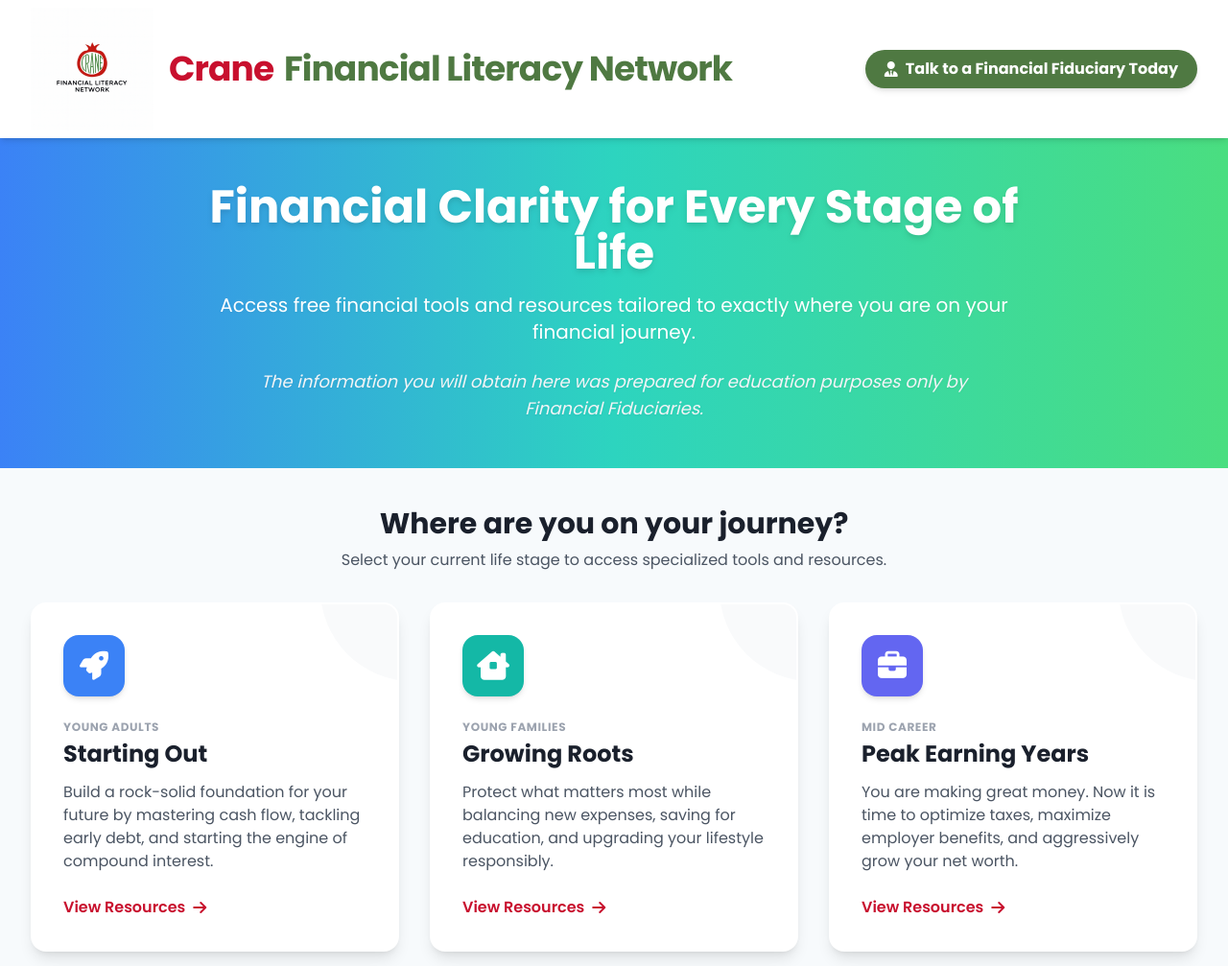
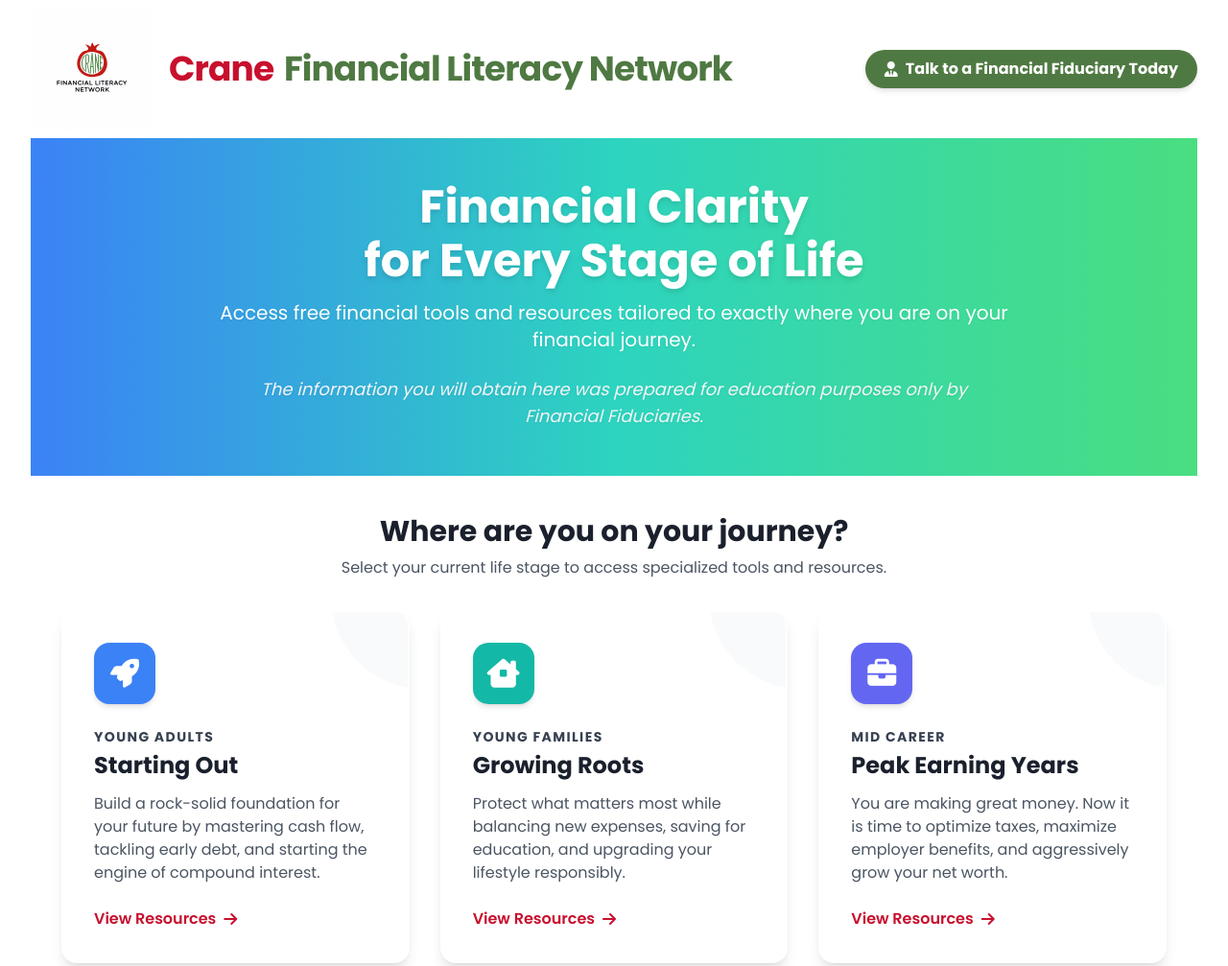
Before and after one commit to CRANEA/CFLN, a plain HTML site: page index.html in a window 1280 px wide. Shown: the top 1007 px of the page at 96% size. Drawn offline with nearby package versions, Linux system fonts and the light colour scheme.

Commit message:
Update index.html

```diff
--- a/index.html
+++ b/index.html
@@ -72,13 +72,13 @@
                 </div>
 
             </div>
-        </div>
-    </nav>
-
-    <!-- Hero Section (Reduced vertical padding from py-16 to py-8) -->
+    <!-- Hero Section -->
     <header class="bg-gradient-to-r from-blue-500 via-teal-400 to-green-400 text-white py-8 md:py-12 text-center px-4">
         <div class="max-w-4xl mx-auto">
-            <h1 class="text-4xl md:text-5xl font-bold mb-4 drop-shadow-md">Financial Clarity for Every Stage of Life</h1>
+            <h1 class="text-4xl md:text-5xl font-bold mb-4 drop-shadow-md">
+                <span class="block mb-2">Financial Clarity</span>
+                <span class="block">for Every Stage of Life</span>
+            </h1>
 
             <!-- Updated Tagline -->
             <p class="text-lg md:text-xl text-white font-medium mb-6 drop-shadow-sm">Access free financial tools and resources tailored to exactly where you are on your financial journey.</p>
@@ -337,7 +337,7 @@
                     <div class="w-16 h-16 rounded-2xl ${cat.color} text-white flex items-center justify-center text-3xl mb-6 shadow-md">
                         <i class="fa-solid ${cat.icon}"></i>
                     </div>
-                    <span class="text-xs font-bold uppercase tracking-wider text-gray-400 mb-1 block">${cat.subtitle}</span>
+                    <span class="text-sm font-extrabold uppercase tracking-widest text-gray-700 mb-1 block">${cat.subtitle}</span>
                     <h3 class="text-2xl font-bold text-craneDark mb-3 group-hover:text-craneRed transition-colors">${cat.title}</h3>
                     <p class="text-gray-600 mb-6">${cat.desc}</p>
                     <div class="text-craneRed font-semibold flex items-center gap-2 group-hover:translate-x-2 transition-transform">
```
